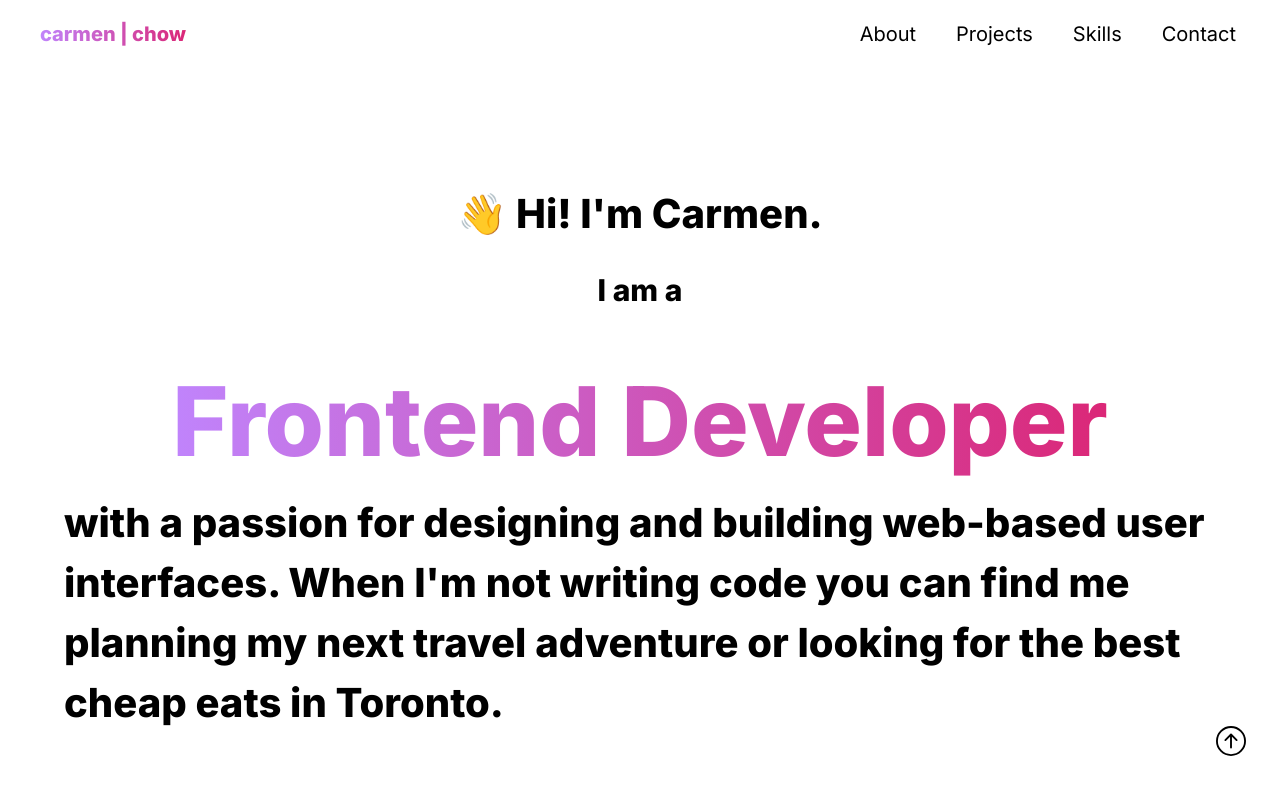
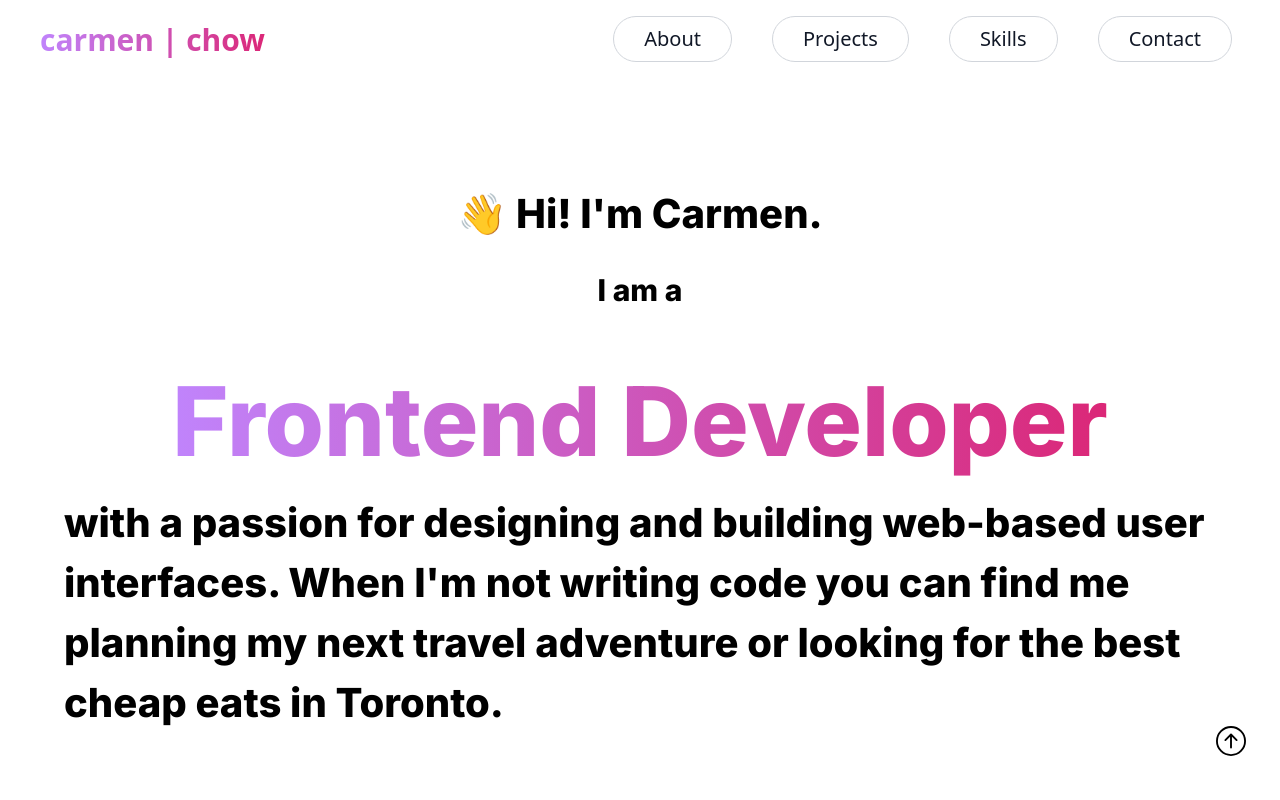
Before and after one commit to cchow33/my-portfolio, a Next.js app: page / in a window 1280 px wide. Shown: the top 800 px of the page. Built offline with nearby package versions, Linux system fonts and the light colour scheme.

Commit message:
hover effect on links

```diff
--- a/components/Navbar.js
+++ b/components/Navbar.js
@@ -6,34 +6,39 @@ const Navbar = () => {
   const links = ["About", "Projects", "Skills", "Contact"];
   const [navbar, setNavbar] = useState(false);
 
+  // <div class="h-36 w-full rounded-md bg-gradient-to-r from-pink-500 via-red-500 to-yellow-500 p-1"></div>
+
   return (
-    <div className="w-full h-16 fixed top-0 left-0 z-50 mb-200px font-inter">
+    <div className="w-full h-16 fixed top-0 left-0 z-50 mb-200px">
       <div className="md:flex items-center justify-between py-4 md:px-10 px-7">
-        <div className="flex-col">
-          <p className="font-bold text-transparent text-[8px] sm:text-[10px] xl:text-[20px]  bg-clip-text bg-gradient-to-r from-purple-400 to-pink-600">
+        <span class="flex-col">
+          <p class="font-bold text-transparent text-[8px] sm:text-[10px] xl:text-[30px]  bg-clip-text bg-gradient-to-r from-purple-400 to-pink-600">
             carmen | chow
           </p>
-        </div>
+        </span>
 
         <div
           onClick={() => setNavbar(!navbar)}
           className="text-3xl absolute right-8 top-6 cursor-pointer md:hidden"
         >
-          <CgMenuRight name={navbar ? <GrClose /> : "menu"} />
+          <CgMenuRight className={navbar ? <GrClose /> : "menu"} />
         </div>
 
         <ul
           className={`md:flex md:items-center md:pb-0 pb-12 absolute md:static md:z-auto z-[-1] left-0 w-full md:w-auto md:pl-0 pl-9 transition-all duration-500 ease-in ${
-            navbar ? "top-20 " : "top-[-490px] "
+            navbar ? "top-20 " : "top-[-490px]"
           }`}
         >
           {links.map((link) => (
-            <li key={link} className="md:ml-8 p-1 md:my-0 my-7 ">
+            <li
+              key={link}
+              className="md:ml-8 p-1 md:my-0 my-7 text-gray-900 bg-white border border-gray-300 focus:outline-none hover: font-medium rounded-full text-sm px-5 py-2.5 mr-2 mb-2 hover:translate-y-1 transition duration-500 ease-in-out"
+            >
               <a
                 href={`#${link}`}
-                className="relative text-xl w-fit block after:block after:content-[''] after:absolute after:h-[2px] after:bg-gradient-to-r from-purple-500 via-pink-400 after:w-full after:scale-x-0 after:hover:scale-x-100 after:transition after:duration-300 after:origin-center hover:translate-y-1 transition duration-500 ease-in-out"
+                class="relative inline-block px-2 font-medium group m-[2px]  selection: xs:text-[12px] sm:text-[14px] md:text-[18px] lg:text-[20px]"
               >
-                {link}{" "}
+                {link}
               </a>
             </li>
           ))}
--- a/components/Skills.js
+++ b/components/Skills.js
@@ -27,8 +27,8 @@ const Skills = () => {
 
         <p className="font-display text-[30px] mb-[2%] xs:text-[16px] sm:text-[22px] sm:pl-[9%]  xl:text-[30px] xl:pl-[5%]"></p>
 
-        <div className="pt-[8%] pl-[8%]">
-          <h2>Frontend:</h2>
+        <motion.div className="pt-[8%] pl-[8%]">
+          {/* <h2>Frontend:</h2> */}
           {frontend.map((skill, idx) => {
             return (
               <>
@@ -42,7 +42,7 @@ const Skills = () => {
               </>
             );
           })}
-        </div>
+        </motion.div>
 
         <motion.div
           className="pt-[8%] pl-[8%]"
@@ -50,7 +50,7 @@ const Skills = () => {
           animate={{ opacity: 1 }}
           transition={{ delay: 1, duration: 3 }}
         >
-          Backend
+          {/* Backend */}
         </motion.div>
 
         {backend.map((skill, i) => {
--- a/pages/_app.js
+++ b/pages/_app.js
@@ -1,20 +1,42 @@
 import "@/styles/globals.css";
+import { AnimatePresence } from "framer-motion";
+import { useRouter } from "next/router";
 import "@fortawesome/fontawesome-svg-core/styles.css";
 import Head from "next/head";
-import { ThemeProvider } from "next-themes";
-
 import { config } from "@fortawesome/fontawesome-svg-core";
 import "@fortawesome/fontawesome-svg-core/styles.css";
 config.autoAddCss = false;
+import { motion } from "framer-motion";
 
 export default function MyApp({ Component, pageProps }) {
+  const router = useRouter();
+
   return (
     <>
-      <Head>
-        <link rel="shortcut icon" href="/favicon.ico" />
-        <title>Carmen Chow</title>
-      </Head>
-      <Component {...pageProps} />
+      <AnimatePresence onExitComplete>
+        <motion.div
+          key={router.route}
+          initial="initalState"
+          animate="animateState"
+          exit="exitState"
+          transition={{ duration: 0.75 }}
+          variants={{
+            initialState: {
+              opacity: 0,
+            },
+            animateState: {
+              opactiy: 1,
+            },
+            exitState: {},
+          }}
+        >
+          <Head>
+            <link rel="shortcut icon" href="/favicon.ico" />
+            <title>Carmen Chow</title>
+          </Head>
+          <Component {...pageProps} />
+        </motion.div>
+      </AnimatePresence>
     </>
   );
 }
```
